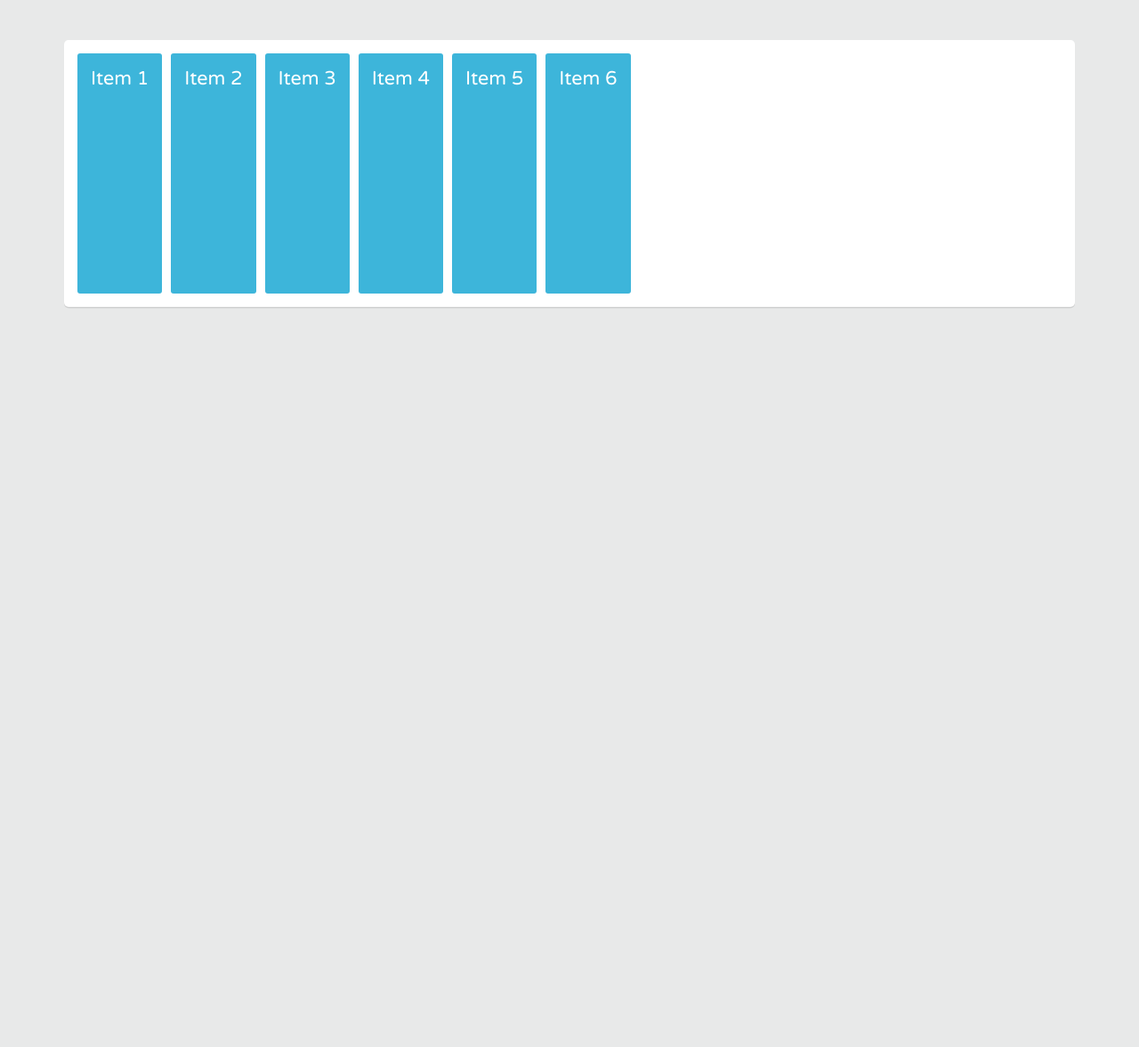
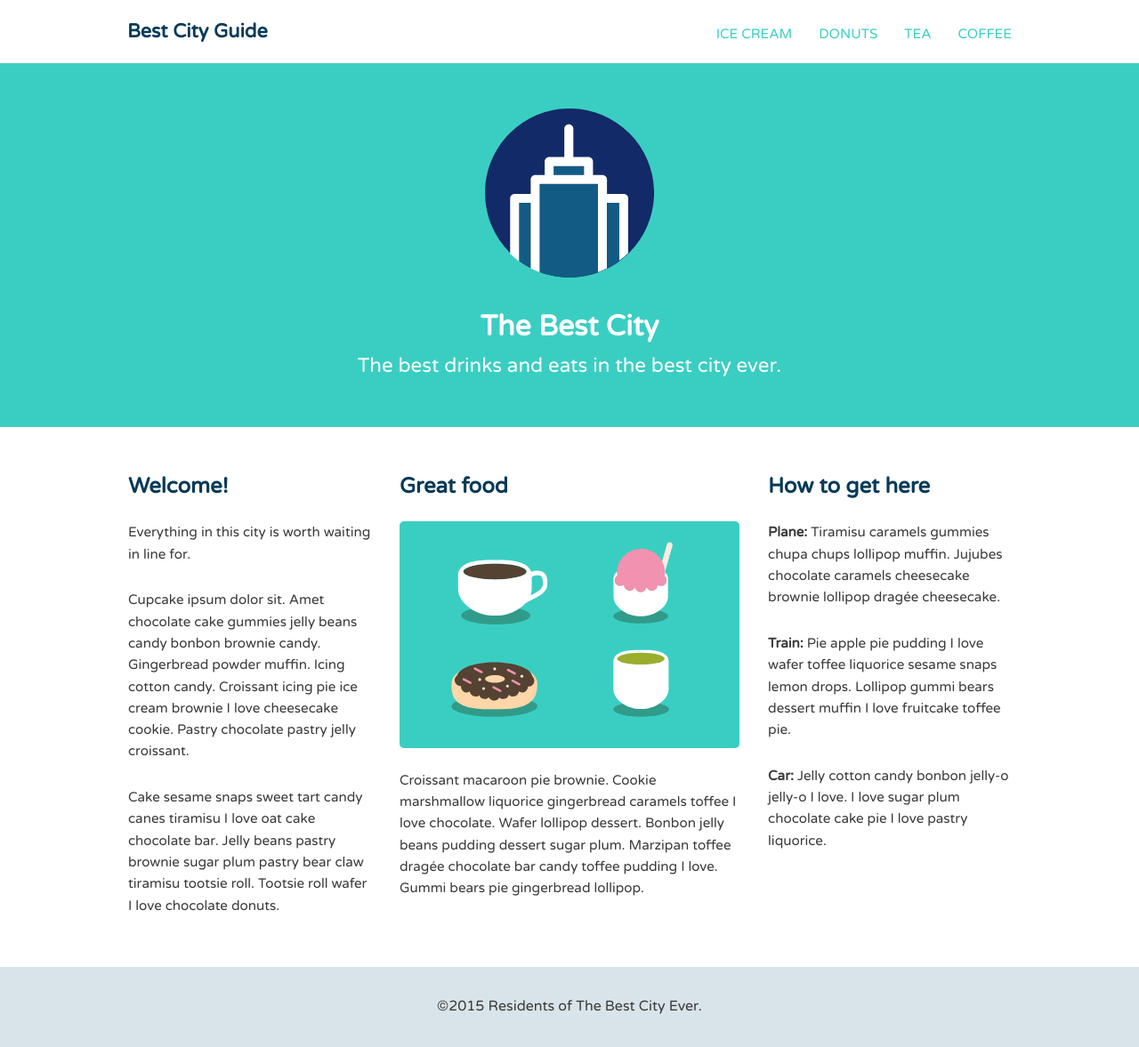
Before and after one commit to katymorris/css-flexbox-tut, a plain HTML site: page index.html in a window 1280 px wide. Shown: the whole page at 89% size. Before the commit the page ends 800 px from the top, so only its background shows below. Drawn offline with Linux system fonts and the light colour scheme.

Commit message:
tested with 2 and three column layout

```diff
--- a/css/flexbox.css
+++ b/css/flexbox.css
@@ -1,8 +1,35 @@
 /* =================================
-  Flexbox
+  Media Queries
 ==================================== */
 
-.container {
-	display: flex;
-	height: 300px;
+@media (min-width: 769px) {
+	  .main-header, .main-nav, .row {
+	  display: flex;
+	}
+	  .main-header {
+	  flex-direction: column;
+	  align-items: center;
+	}
+	.col {
+		flex: 1 50%;
+	}
+	.row {
+		flex-wrap: wrap;
+	}
+	.secondary {
+		order: -1;
+	}
 }
+@media (min-width: 1025px) {
+	.main-header {
+	  flex-direction: row;
+	  justify-content: space-between;
+	}
+	.col {
+		flex-basis: 0;
+	}
+	.primary {
+		flex-grow: 1.4;
+	}
+
+}
--- a/css/page.css
+++ b/css/page.css
@@ -1,29 +1,125 @@
 /* =================================
-  Page Styles
+  Base Element Styles
 ==================================== */
 
 * {
 	box-sizing: border-box;
 }
 body {
+	font-family: 'Varela Round', sans-serif;
+	line-height: 1.6;
+	color: #3a3a3a;
+	margin: 0;
+}
+ul {
+  margin: 0;
+  padding: 0;
+  list-style: none;
+}
+p {
+	font-size: .95em;
+	margin-bottom: 1.8em;
+}
+h2,
+h3,
+a {
+	color: #093a58;
+}
+h2,
+h3 {
+	margin-top: 0;
+}
+a {
+	text-decoration: none;
+}
+img {
+	max-width: 100%;
+}
+
+/* =================================
+  Base Layout Styles
+==================================== */
+
+/* ---- Navigation ---- */
+
+.name {
 	font-size: 1.35em;
-	font-family: 'Varela Round', sans-serif;
+	margin: 0;
+}
+.main-nav {
+	margin-top: 5px;
+}
+.name a,
+.main-nav a {
+	text-align: center;
+	display: block;
+	padding: 10px 15px;
+}
+.main-nav a {
+	font-size: .95em;
+	color: #3acec2;
+	text-transform: uppercase;
+}
+.main-nav a:hover {
+	color: #093a58;
+}
+
+/* ---- Layout Containers ---- */
+
+.main-header {
+	padding-top: .5em;
+	padding-bottom: .5em;
+}
+.banner,
+.main-footer {
+	text-align: center;
+}
+.banner {
 	color: #fff;
-	background: #e8e9e9;
-	padding-left: 5%;
-	padding-right: 5%;
+	background: #3acec2;
+	padding: 3.2em 0;
+	margin-bottom: 48px;
 }
-.container {
-	padding: 10px;
-	background: #fff;
-  	border-radius: 5px;
-	margin: 45px auto;
-  	box-shadow: 0 1.5px 0 0 rgba(0,0,0,0.1);
+.col {
+	padding-right: 1em;
+	padding-left: 1em;
 }
-.item {
-	color: #fff;
-	padding: 15px;
-	margin: 5px;
-	background: #3db5da;
-	border-radius: 3px;
+.main-footer {
+	background: #d9e4ea;
+	padding: 2em 0;
+	margin-top: 30px;
 }
+
+/* ---- Page Elements ---- */
+
+.logo {
+	width: 190px;
+}
+.headline {
+	margin-bottom: 0;
+}
+.feat-img {
+	border-radius: 5px;
+}
+
+/* =================================
+  Media Queries
+==================================== */
+
+@media (min-width: 769px) {
+	.main-header,
+	.row {
+		width: 90%;
+		margin: 0 auto;
+	}
+	.tagline {
+		font-size: 1.4em;
+	}
+}
+@media (min-width: 1025px) {
+	.main-header,
+	.row {
+		width: 80%;
+		max-width: 1150px;
+	}
+}
--- a/index.html
+++ b/index.html
@@ -1,19 +1,55 @@
 <!DOCTYPE html>
 <html>
 <head>
-	<title>Flexbox Layout</title>
+	<meta name="viewport" content="width=device-width, initial-scale=1.0">
+	<title>Best City Guide</title>
 	<link href='https://fonts.googleapis.com/css?family=Varela+Round' rel='stylesheet' type='text/css'>
 	<link rel="stylesheet" href="css/page.css">
 	<link rel="stylesheet" href="css/flexbox.css">
 </head>
 <body>
-	<div class="container">
-		<div class="item-1 item">Item 1</div>
-		<div class="item-2 item">Item 2</div>
-		<div class="item-3 item">Item 3</div>
-		<div class="item-4 item">Item 4</div>
-		<div class="item-5 item">Item 5</div>
-		<div class="item-6 item">Item 6</div>
+
+	<header class="main-header">
+		<h1 class="name"><a href="#">Best City Guide</a></h1>
+		<ul class="main-nav">
+			<li><a href="#">ice cream</a></li>
+			<li><a href="#">donuts</a></li>
+			<li><a href="#">tea</a></li>
+			<li><a href="#">coffee</a></li>
+		</ul>
+	</header><!--/.main-header-->
+
+	<div class="banner">
+		<img class="logo" src="img/city-logo.svg" alt="City">
+		<h1 class="headline">The Best City</h1>
+		<span class="tagline">The best drinks and eats in the best city ever.</span>
+	</div><!--/.banner-->
+
+	<div class="row">
+		<div class="primary col">
+			<h2>Great food</h2>
+			<img class="feat-img" src="img/treats.svg" alt="Drinks and eats">
+			<p>Croissant macaroon pie brownie. Cookie marshmallow liquorice gingerbread caramels toffee I love chocolate. Wafer lollipop dessert. Bonbon jelly beans pudding dessert sugar plum. Marzipan toffee drag&#233;e chocolate bar candy toffee pudding I love. Gummi bears pie gingerbread lollipop.</p>
+		</div><!--/.primary-->
+
+		<div class="secondary col">
+			<h2>Welcome!</h2>
+			<p>Everything in this city is worth waiting in line for.</p>
+			<p>Cupcake ipsum dolor sit. Amet chocolate cake gummies jelly beans candy bonbon brownie candy. Gingerbread powder muffin. Icing cotton candy. Croissant icing pie ice cream brownie I love cheesecake cookie. Pastry chocolate pastry jelly croissant.</p>
+			<p>Cake sesame snaps sweet tart candy canes tiramisu I love oat cake chocolate bar. Jelly beans pastry brownie sugar plum pastry bear claw tiramisu tootsie roll. Tootsie roll wafer I love chocolate donuts.</p>
+		</div><!--/.secondary-->
+
+		<div class="tertiary col">
+			<h2>How to get here</h2>
+			<p><strong>Plane: </strong>Tiramisu caramels gummies chupa chups lollipop muffin. Jujubes chocolate caramels cheesecake brownie lollipop drag&#233;e cheesecake.</p>
+			<p><strong>Train: </strong>Pie apple pie pudding I love wafer toffee liquorice sesame snaps lemon drops. Lollipop gummi bears dessert muffin I love fruitcake toffee pie.</p>
+			<p><strong>Car: </strong>Jelly cotton candy bonbon jelly-o jelly-o I love. I love sugar plum chocolate cake pie I love pastry liquorice.</p>
+		</div><!--/.tertiary-->
 	</div>
+
+	<footer class="main-footer">
+		<span>&copy;2015 Residents of The Best City Ever.</span>
+	</footer>
+
 </body>
 </html>
```
Also changed, not shown: img/city-logo.svg (added), img/treats.svg (added).
